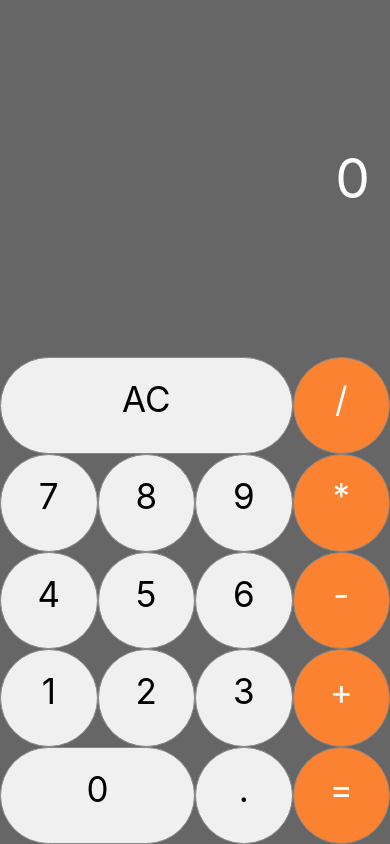
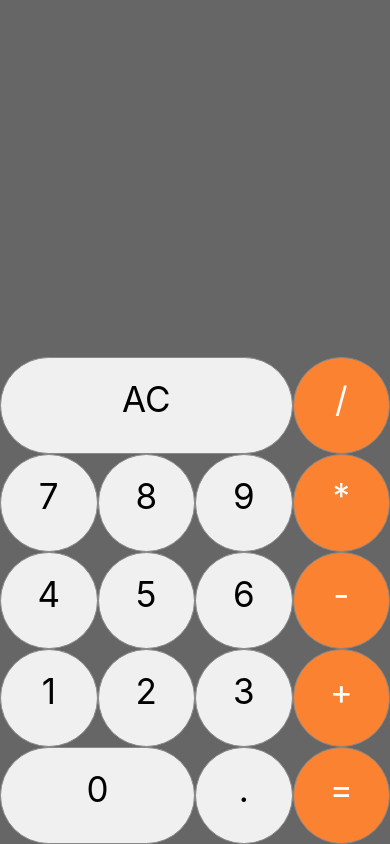
Before and after one commit to andrmacena/calculator, a React Native app: screen / in a window 390 px wide. Built offline with nearby package versions, Linux system fonts and the light colour scheme.

Commit message:
Alterado função addDigit no componente App.js
Foi alterada a função devido à um bug na hora de realizar o cálculo com ponto flutuante. O ponto (.) do número não estava sendo considerado

```diff
--- a/App.js
+++ b/App.js
@@ -4,7 +4,7 @@ import Button from './src/components/Button'
 import Display from './src/components/Display'
 
 const initialState = {
-   displayValue: '0',
+   displayValue: '',
    clearDisplay: false,
    operation: null,
    values: [0, 0],
@@ -15,12 +15,12 @@ export default class App extends Component {
    state = { ...initialState }
 
    addDigit = n => {
-      if (n === '.' && this.state.displayValue.includes('.')) {
+      //setando o clearDisplay como true
+      const clearDisplay = this.state.displayValue === '' || this.state.clearDisplay
+
+      if (n === '.' && !clearDisplay && this.state.displayValue.includes('.')) {
          return
       }
-
-      //setando o clearDisplay como true
-      const clearDisplay = this.state.displayValue === '0' || this.state.clearDisplay
 
       const currentDisplayValue = clearDisplay ? '' : this.state.displayValue
       const displayValue = currentDisplayValue + n
@@ -52,7 +52,7 @@ export default class App extends Component {
             }
             valuesLocal[1] = 0
             this.setState({
-               displayValue: valuesLocal[0],
+               displayValue: `${valuesLocal[0]}`,
                operation: equal ? null : operationLocal,
                currentIndexValue: equal ? 0 : 1,
                clearDisplay: true,
```
